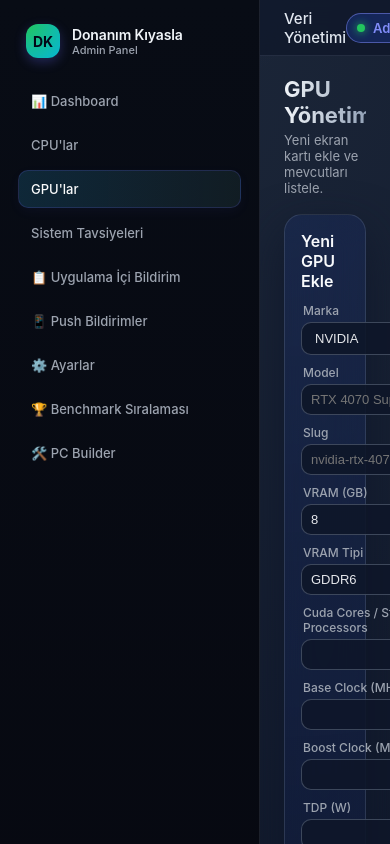
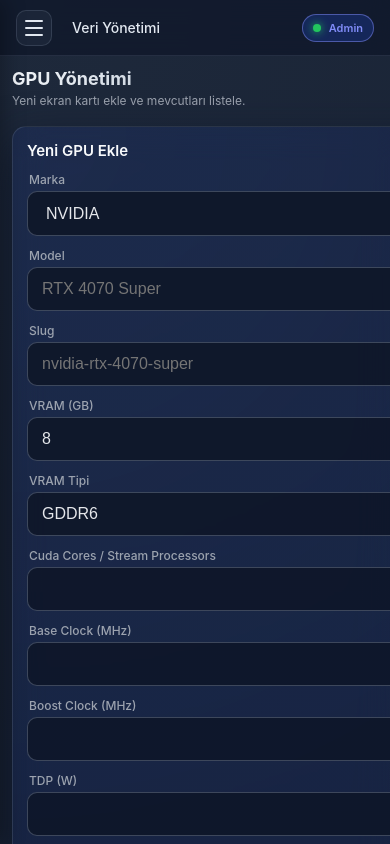
Before and after one commit to enesakmehmet/gpu-compare-admin, a React (Create React App) app: page /gpus in a window 390 px wide. Shown: the top 844 px of the page. Built offline with nearby package versions, Linux system fonts and the light colour scheme; no server answers.

Commit message:
feat: mobil responsive tasarım eklendi - hamburger menü, drawer sidebar

```diff
--- a/src/App.css
+++ b/src/App.css
@@ -982,3 +982,244 @@
   opacity: 0.4;
   cursor: default;
 }
+
+/* ==================== MOBILE RESPONSIVE ==================== */
+
+/* Hamburger Button */
+.hamburger-btn {
+  display: none;
+  flex-direction: column;
+  justify-content: center;
+  align-items: center;
+  width: 40px;
+  height: 40px;
+  background: rgba(30, 41, 59, 0.8);
+  border: 1px solid rgba(148, 163, 184, 0.2);
+  border-radius: 10px;
+  cursor: pointer;
+  gap: 5px;
+  padding: 8px;
+  transition: all 0.2s;
+}
+
+.hamburger-btn:hover {
+  background: rgba(99, 102, 241, 0.15);
+  border-color: rgba(99, 102, 241, 0.3);
+}
+
+.hamburger-btn span {
+  display: block;
+  width: 20px;
+  height: 2px;
+  background: #e2e8f0;
+  border-radius: 2px;
+  transition: all 0.3s;
+}
+
+/* Sidebar Overlay */
+.sidebar-overlay {
+  display: none;
+  position: fixed;
+  top: 0;
+  left: 0;
+  right: 0;
+  bottom: 0;
+  background: rgba(0, 0, 0, 0.6);
+  backdrop-filter: blur(4px);
+  z-index: 40;
+}
+
+/* Mobile Styles */
+@media (max-width: 768px) {
+  .hamburger-btn {
+    display: flex;
+  }
+
+  .sidebar-overlay {
+    display: block;
+  }
+
+  .sidebar {
+    position: fixed;
+    top: 0;
+    left: 0;
+    bottom: 0;
+    width: 280px;
+    z-index: 50;
+    transform: translateX(-100%);
+    transition: transform 0.3s cubic-bezier(0.4, 0, 0.2, 1);
+    box-shadow: 4px 0 20px rgba(0, 0, 0, 0.3);
+  }
+
+  .sidebar--open {
+    transform: translateX(0);
+  }
+
+  .topbar {
+    padding: 0 16px;
+    gap: 12px;
+  }
+
+  .topbar-title {
+    font-size: 14px;
+    flex: 1;
+    margin-left: 8px;
+  }
+
+  .topbar-user {
+    font-size: 11px;
+    padding: 6px 10px;
+  }
+
+  .main-content {
+    padding: 16px;
+  }
+
+  .page-content {
+    grid-template-columns: 1fr;
+    gap: 16px;
+  }
+
+  .page-header h1 {
+    font-size: 20px;
+  }
+
+  .page-header p {
+    font-size: 12px;
+  }
+
+  .panel {
+    padding: 16px;
+    border-radius: 16px;
+  }
+
+  .panel h2 {
+    font-size: 15px;
+  }
+
+  /* Form responsive */
+  .form-grid {
+    grid-template-columns: 1fr;
+    gap: 12px;
+  }
+
+  .form-group input,
+  .form-group select,
+  .form-group textarea {
+    padding: 12px 14px;
+    font-size: 16px; /* Prevents zoom on iOS */
+  }
+
+  .form-actions {
+    flex-direction: column;
+  }
+
+  .form-actions button {
+    width: 100%;
+    padding: 14px;
+    font-size: 15px;
+  }
+
+  /* Table responsive */
+  .table-wrapper {
+    max-height: none;
+    overflow-x: auto;
+    -webkit-overflow-scrolling: touch;
+  }
+
+  table {
+    min-width: 600px;
+  }
+
+  th, td {
+    padding: 10px 12px;
+    font-size: 12px;
+  }
+
+  .table-actions {
+    flex-direction: column;
+    gap: 4px;
+  }
+
+  .table-btn {
+    width: 100%;
+    text-align: center;
+    padding: 8px 10px;
+  }
+
+  /* Panel header responsive */
+  .panel-header {
+    flex-direction: column;
+    align-items: flex-start;
+    gap: 12px;
+  }
+
+  .panel-header-right {
+    width: 100%;
+    flex-wrap: wrap;
+  }
+
+  .search-input {
+    width: 100%;
+    min-width: auto;
+  }
+
+  .filter-select {
+    flex: 1;
+  }
+
+  /* Pagination responsive */
+  .pagination {
+    justify-content: center;
+    flex-wrap: wrap;
+  }
+
+  /* FPS grid responsive */
+  .fps-row {
+    grid-template-columns: 1fr;
+    gap: 8px;
+  }
+
+  .fps-row--head {
+    display: none;
+  }
+
+  .fps-cell {
+    padding: 10px 12px;
+  }
+}
+
+/* Extra small screens */
+@media (max-width: 480px) {
+  .main-content {
+    padding: 12px;
+  }
+
+  .page-header h1 {
+    font-size: 18px;
+  }
+
+  .topbar {
+    height: 56px;
+  }
+
+  .hamburger-btn {
+    width: 36px;
+    height: 36px;
+  }
+
+  .hamburger-btn span {
+    width: 18px;
+  }
+
+  .panel {
+    padding: 14px;
+    border-radius: 14px;
+  }
+
+  .btn-secondary {
+    padding: 10px 14px;
+    font-size: 13px;
+    width: 100%;
+  }
+}
--- a/src/App.tsx
+++ b/src/App.tsx
@@ -1,4 +1,4 @@
-import React from 'react';
+import React, { useState } from 'react';
 import { BrowserRouter, Routes, Route, NavLink, Navigate } from 'react-router-dom';
 import './App.css';
 import DashboardPage from './pages/DashboardPage';
@@ -13,10 +13,18 @@
 import PCBuilderPage from './pages/PCBuilderPage';
 
 function App() {
+  const [sidebarOpen, setSidebarOpen] = useState(false);
+
+  const toggleSidebar = () => setSidebarOpen(!sidebarOpen);
+  const closeSidebar = () => setSidebarOpen(false);
+
   return (
     <BrowserRouter>
       <div className="app-root">
-        <aside className="sidebar">
+        {/* Mobile overlay */}
+        {sidebarOpen && <div className="sidebar-overlay" onClick={closeSidebar} />}
+
+        <aside className={`sidebar ${sidebarOpen ? 'sidebar--open' : ''}`}>
           <div className="sidebar-logo">
             <div className="logo-mark">DK</div>
             <div className="logo-text">
@@ -27,6 +35,7 @@
           <nav className="sidebar-nav">
             <NavLink
               to="/dashboard"
+              onClick={closeSidebar}
               className={({ isActive }) =>
                 'sidebar-link' + (isActive ? ' sidebar-link--active' : '')
               }
@@ -35,6 +44,7 @@
             </NavLink>
             <NavLink
               to="/cpus"
+              onClick={closeSidebar}
               className={({ isActive }) =>
                 'sidebar-link' + (isActive ? ' sidebar-link--active' : '')
               }
@@ -43,6 +53,7 @@
             </NavLink>
             <NavLink
               to="/gpus"
+              onClick={closeSidebar}
               className={({ isActive }) =>
                 'sidebar-link' + (isActive ? ' sidebar-link--active' : '')
               }
@@ -51,6 +62,7 @@
             </NavLink>
             <NavLink
               to="/recommended-systems"
+              onClick={closeSidebar}
               className={({ isActive }) =>
                 'sidebar-link' + (isActive ? ' sidebar-link--active' : '')
               }
@@ -59,6 +71,7 @@
             </NavLink>
             <NavLink
               to="/notifications"
+              onClick={closeSidebar}
               className={({ isActive }) =>
                 'sidebar-link' + (isActive ? ' sidebar-link--active' : '')
               }
@@ -67,6 +80,7 @@
             </NavLink>
             <NavLink
               to="/push-notifications"
+              onClick={closeSidebar}
               className={({ isActive }) =>
                 'sidebar-link' + (isActive ? ' sidebar-link--active' : '')
               }
@@ -75,6 +89,7 @@
             </NavLink>
             <NavLink
               to="/settings"
+              onClick={closeSidebar}
               className={({ isActive }) =>
                 'sidebar-link' + (isActive ? ' sidebar-link--active' : '')
               }
@@ -83,6 +98,7 @@
             </NavLink>
             <NavLink
               to="/rankings"
+              onClick={closeSidebar}
               className={({ isActive }) =>
                 'sidebar-link' + (isActive ? ' sidebar-link--active' : '')
               }
@@ -91,6 +107,7 @@
             </NavLink>
             <NavLink
               to="/pcbuilder"
+              onClick={closeSidebar}
               className={({ isActive }) =>
                 'sidebar-link' + (isActive ? ' sidebar-link--active' : '')
               }
@@ -103,6 +120,11 @@
 
         <div className="main">
           <header className="topbar">
+            <button className="hamburger-btn" onClick={toggleSidebar} aria-label="Menü">
+              <span></span>
+              <span></span>
+              <span></span>
+            </button>
             <div className="topbar-title">Veri Yönetimi</div>
             <div className="topbar-user">Admin</div>
           </header>
```
